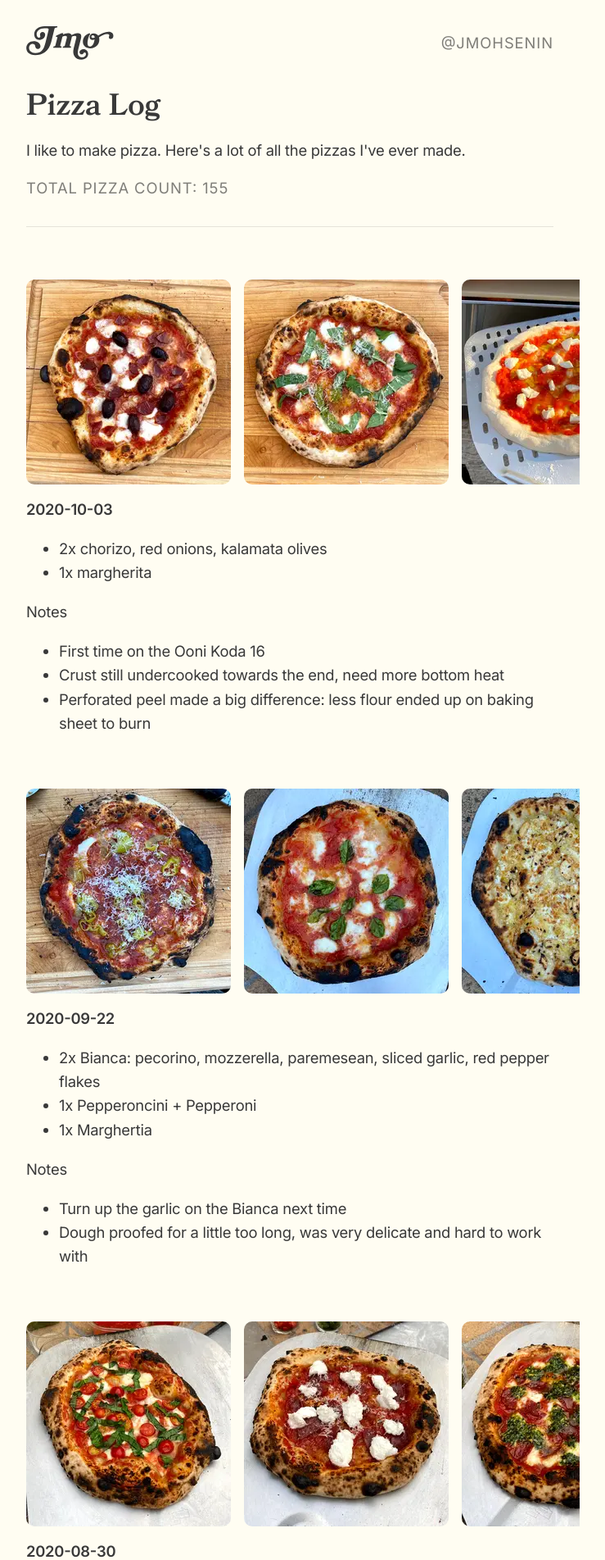
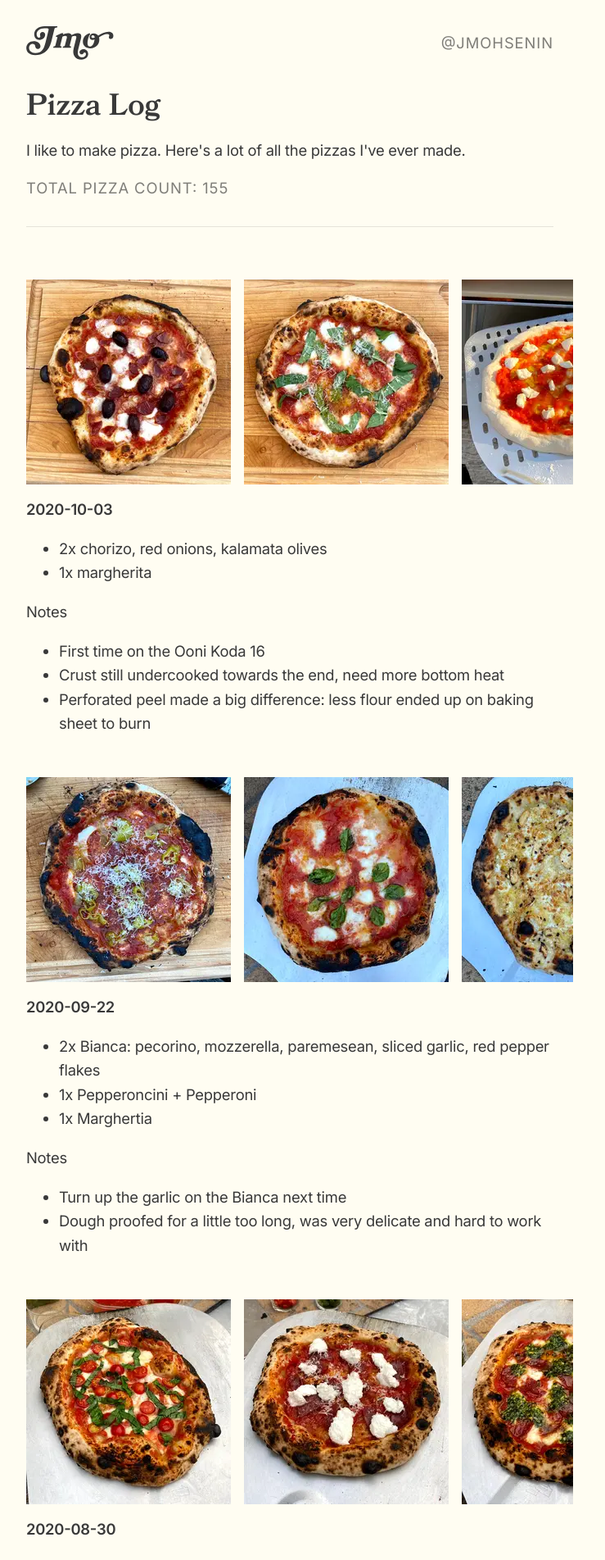
Before and after one commit to jmohsenin/jmohsenin.github.io, a Jekyll site: the page built from pizza.html, in a window 1280 px wide. Shown: the top 1903 px of the page at 82% size, without its empty margins (286-1025 px from the left). Built offline with Jekyll 4.4.1, drawn with Linux system fonts in a browser that asks for light colours.

Commit message:
Minor polish to pizza page

```diff
--- a/assets/css/main.css
+++ b/assets/css/main.css
@@ -23,6 +23,7 @@
     --spacing-xl: 64px;
 
     --container-width: 660px;
+    --container-margin: calc(var(--spacing-s) + var(--spacing-m));
 }
 
 @media (prefers-color-scheme: dark) {
@@ -191,7 +192,7 @@ a:hover .link-arrow {
 .container {
     margin: 0 auto;
     box-sizing: border-box;
-    padding: var(--spacing-m) calc(var(--spacing-m) + var(--spacing-s));
+    padding: var(--spacing-m) var(--container-margin);
 }
 
 @media only screen and (min-width: 692px) {
@@ -253,8 +254,8 @@ footer {
     overflow-x: scroll;
     overflow-y: hidden;
     line-height: 0;
-    margin: 0 calc(var(--spacing-l) * -1) var(--spacing-m);
-    padding-left: var(--spacing-l);
+    margin: 0 calc(var(--container-margin) * -1) var(--spacing-m);
+    padding-left: var(--container-margin);
 }
 
 .pizza-photos-container::-webkit-scrollbar {
@@ -265,5 +266,4 @@ footer {
     width: 250px;
     height: 250px;
     margin-right: var(--spacing-m);
-    border-radius: 10px;;
 }
--- a/pizza.html
+++ b/pizza.html
@@ -19,7 +19,7 @@ layout: default
     {% assign pizzas = site.pizzas | sort: 'date' | reverse %}
     {% for pizza in pizzas %}
         {% assign date_format = "%Y-%m-%d" %}
-        <div class="padding-top--l margin-bottom--l" id="{{ pizza.date | date: date_format }}">
+        <div class="padding-top--l" id="{{ pizza.date | date: date_format }}">
             {% if pizza.images %}
                 <div class="pizza-photos-container">
                     {% for image in pizza.images %}
```
